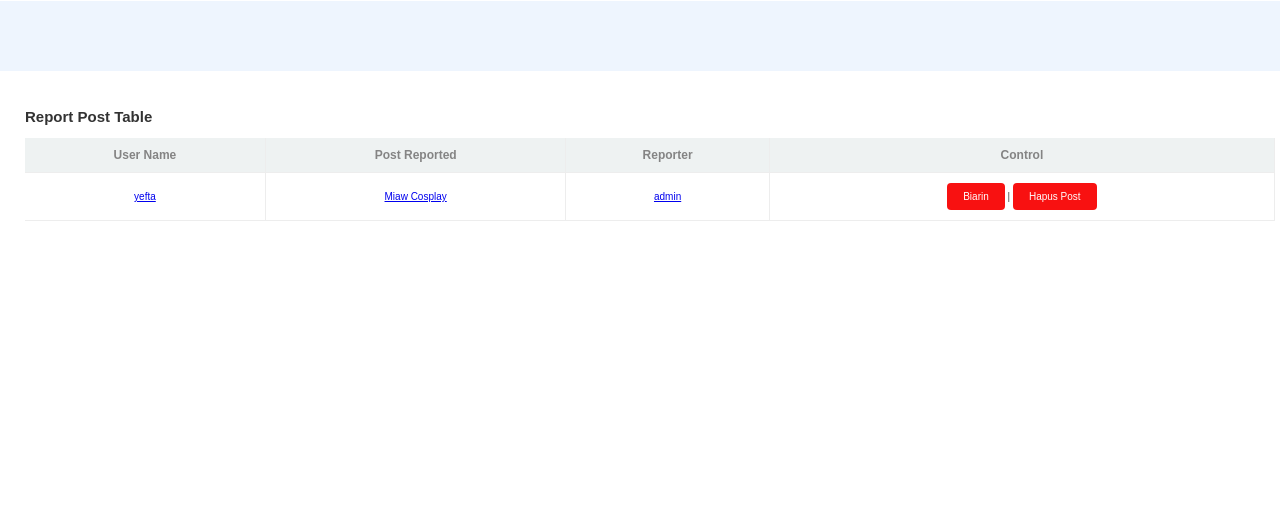
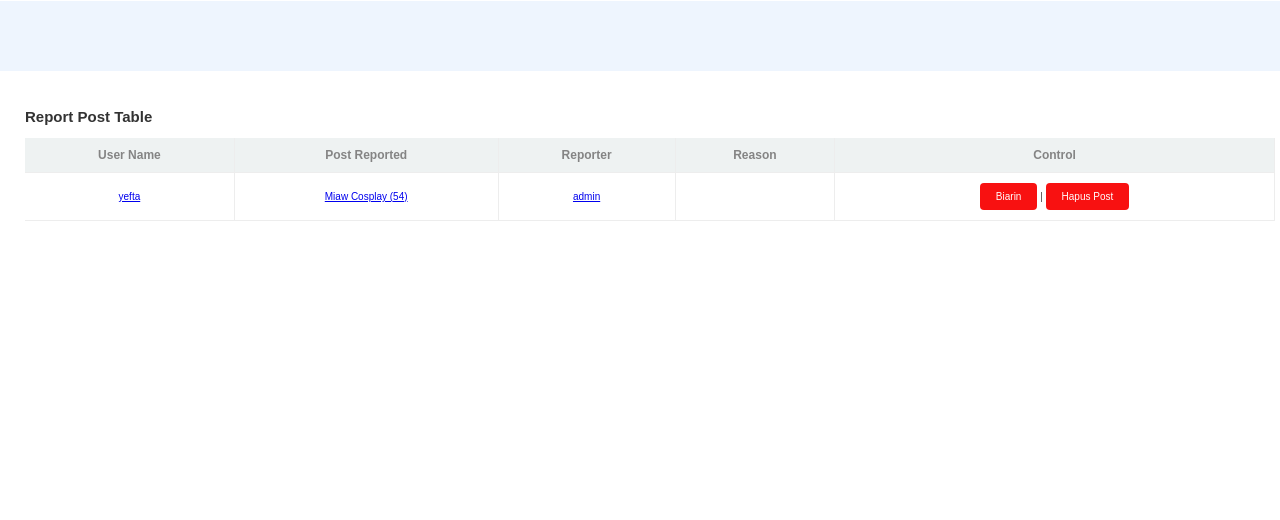
Before and after one commit to yeftakun/miawshare, a PHP site: page /miawshare/pages/admin_panel.php in a window 1280 px wide. Shown: the part 1129-1649 px from the top of the page. Run offline with PHP 8.4, Linux system fonts and the light colour scheme; a user stored in the database is signed in; data comes from the database, SQL or seed files in the repository; tables that the repository leaves empty hold one stand-in row (values such as "Sample post"); data that the repository does not hold is empty.

Commit message:
update view data

```diff
--- a/pages/admin_panel.php
+++ b/pages/admin_panel.php
@@ -210,7 +210,7 @@ if(isset($_SESSION['level_id'])) {
                 <?php
                 if (mysqli_num_rows($resultReport) > 0) {
                     echo "<tr class='GridViewScrollHeader'>";
-                    echo "<th>User Name</th><th>Post Reported</th><th>Reporter</th><th>Control</th></tr>";
+                    echo "<th>User Name</th><th>Post Reported</th><th>Reporter</th><th>Reason</th><th>Control</th></tr>";
                     while($rowReport = mysqli_fetch_assoc($resultReport)) {
                         echo "<tr class='GridViewScrollItem'>";
                         ?>
@@ -225,7 +225,7 @@ if(isset($_SESSION['level_id'])) {
                         ?>
                         <td>
                             <a href="<?php echo "view_img.php?post_id=", $rowReport['post_id_reported']; ?>">
-                                <?php echo $rowReport['post_reported']; ?>
+                                <?php echo $rowReport['post_reported'] . " (" . $rowReport['post_id_reported'] . ")"; ?>
                             </a>
                         <?php
                         // echo "<td>".$rowReport['post_reported']."</td>";
@@ -235,6 +235,9 @@ if(isset($_SESSION['level_id'])) {
                             <a href="<?php echo "profile.php?user_name=", $rowReport['user_name_reporter']; ?>">
                                 <?php echo $rowReport['user_name_reporter']; ?>
                             </a>
+                        </td>
+                        <td>
+                            <?php echo $rowReport['reason']; ?>
                         </td>
                         <?php
                         echo "<td><a class='deleteBtn' data-id='".$rowReport['report_id']."' data-page='report'>Biarin</a> | <a class='deleteBtn' data-id='".$rowReport['post_id_reported']."' data-page='posts'>Hapus Post</a></td>";
```
